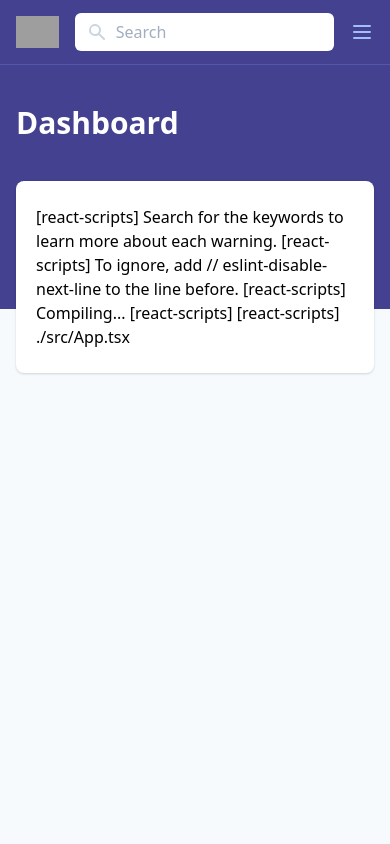
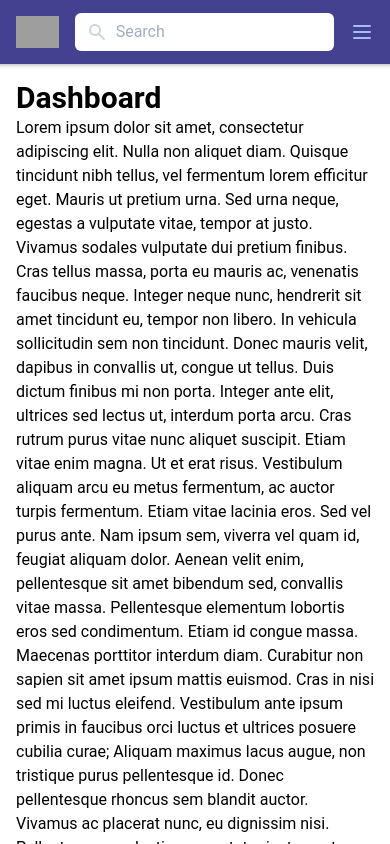
Before and after one commit to bladeau/TailwindCSS-Ionic, a React (Create React App) app: page / in a window 390 px wide. Built offline with nearby package versions, Linux system fonts and the light colour scheme; grey boxes are pictures that could not be loaded.

Commit message:
React-Responsive to make it adapt to mobile

```diff
--- a/package.json
+++ b/package.json
@@ -14,6 +14,7 @@
     "@types/node": "^12.12.24",
     "@types/react": "^16.9.17",
     "@types/react-dom": "^16.9.4",
+    "@types/react-responsive": "^8.0.2",
     "@types/react-router": "^5.1.4",
     "@types/react-router-dom": "^5.1.3",
     "autoprefixer": "^10.0.1",
@@ -22,6 +23,7 @@
     "postcss-cli": "^8.2.0",
     "react": "^16.13.0",
     "react-dom": "^16.13.0",
+    "react-responsive": "^8.1.0",
     "react-router": "^5.1.2",
     "react-router-dom": "^5.1.2",
     "react-scripts": "3.4.0",
--- a/src/App.tsx
+++ b/src/App.tsx
@@ -1,6 +1,6 @@
 import React from 'react';
 import { Redirect, Route } from 'react-router-dom';
-import { IonApp, IonRouterOutlet } from '@ionic/react';
+import { IonApp, IonHeader, IonToolbar, IonContent } from '@ionic/react';
 import { IonReactRouter } from '@ionic/react-router';
 
 /* Core CSS required htmlFor Ionic components to work properly */
@@ -27,34 +27,62 @@ import './theme/variables.css';
 import './theme/tailwind.css';
 import Nav from './components/Nav';
 
-const App: React.FC = () => (
+// Switch theme when mobile
+import { useMediaQuery } from 'react-responsive';
+import Content from './components/Content';
+
+const App: React.FC = () => {
+  const isDesktopOrLaptop = useMediaQuery({
+    query: '(min-device-width: 1224px)',
+  });
+
+  return (
     <IonApp>
       <div
         className='min-h-screen bg-gray-100'
         data-pg-name='Stacked Layouts - Brand nav with overlap'
       >
         <div className='bg-indigo-800 pb-32'>
+          <IonHeader>
+            <IonToolbar>
               <Nav />
-        <header className='py-10'>
+            </IonToolbar>
+          </IonHeader>
+        </div>
+        <main className='-mt-32'>
+          <div>
+            {isDesktopOrLaptop ? (
+              <div>
+                <div className='py-5'>
                   <div className='max-w-7xl mx-auto px-4 sm:px-6 lg:px-8'>
                     <h1 className='text-3xl leading-9 font-bold text-white'>
                       Dashboard
                     </h1>
                   </div>
-        </header>
                 </div>
-      <main className='-mt-32'>
-        <div className='max-w-7xl mx-auto pb-12 px-4 sm:px-6 lg:px-8'>
-          <div className='bg-white rounded-lg shadow px-5 py-6 sm:px-6 text-black'>
-            [react-scripts] Search for the keywords to learn more about each
-            warning. [react-scripts] To ignore, add // eslint-disable-next-line
-            to the line before. [react-scripts] Compiling... [react-scripts]
-            [react-scripts] ./src/App.tsx
+                <div className='max-w-7xl mx-auto pb-12 px-4 sm:px-6 lg:px-8 '>
+                  <div className='bg-white rounded-lg shadow px-5 py-6 sm:px-6 text-black '>
+                    <Content />
                   </div>
+                </div>
+              </div>
+            ) : (
+              <div className='px-0'>
+                <IonContent fullscreen>
+                  <div className='m-4'>
+                    <h1 className='text-3xl leading-9 font-bold text-black '>
+                      Dashboard
+                    </h1>
+                    <Content />
+                  </div>
+                </IonContent>
+              </div>
+            )}
           </div>
         </main>
       </div>
     </IonApp>
   );
+};
 
 export default App;
--- /dev/null
+++ b/src/components/Content.tsx
@@ -0,0 +1,59 @@
+import React from 'react';
+
+const Content = () => {
+  return (
+    <div>
+      <p>
+        Lorem ipsum dolor sit amet, consectetur adipiscing elit. Nulla non
+        aliquet diam. Quisque tincidunt nibh tellus, vel fermentum lorem
+        efficitur eget. Mauris ut pretium urna. Sed urna neque, egestas a
+        vulputate vitae, tempor at justo. Vivamus sodales vulputate dui pretium
+        finibus. Cras tellus massa, porta eu mauris ac, venenatis faucibus
+        neque. Integer neque nunc, hendrerit sit amet tincidunt eu, tempor non
+        libero. In vehicula sollicitudin sem non tincidunt. Donec mauris velit,
+        dapibus in convallis ut, congue ut tellus. Duis dictum finibus mi non
+        porta. Integer ante elit, ultrices sed lectus ut, interdum porta arcu.
+        Cras rutrum purus vitae nunc aliquet suscipit. Etiam vitae enim magna.
+        Ut et erat risus. Vestibulum aliquam arcu eu metus fermentum, ac auctor
+        turpis fermentum. Etiam vitae lacinia eros. Sed vel purus ante. Nam
+        ipsum sem, viverra vel quam id, feugiat aliquam dolor. Aenean velit
+        enim, pellentesque sit amet bibendum sed, convallis vitae massa.
+        Pellentesque elementum lobortis eros sed condimentum. Etiam id congue
+        massa. Maecenas porttitor interdum diam. Curabitur non sapien sit amet
+        ipsum mattis euismod. Cras in nisi sed mi luctus eleifend. Vestibulum
+        ante ipsum primis in faucibus orci luctus et ultrices posuere cubilia
+        curae; Aliquam maximus lacus augue, non tristique purus pellentesque id.
+        Donec pellentesque rhoncus sem blandit auctor. Vivamus ac placerat nunc,
+        eu dignissim nisi. Pellentesque molestie consectetur justo eget auctor.
+        Etiam euismod malesuada facilisis. Nulla rhoncus mi nec dui sodales
+        elementum. Fusce ornare metus vitae purus auctor, eu pulvinar velit
+        tincidunt. Praesent vestibulum mattis magna nec placerat. Mauris
+        consequat, augue ut blandit elementum, massa lorem efficitur dolor, ac
+        ullamcorper orci turpis eget ligula. Cras vel sapien tortor. Aenean in
+        enim sit amet erat pharetra scelerisque. In vel urna blandit augue
+        blandit vulputate. Donec dignissim laoreet libero ac vestibulum. Aliquam
+        molestie tortor a neque luctus, sit amet sagittis magna tincidunt.
+        Vivamus imperdiet, turpis eget tincidunt auctor, orci enim tincidunt
+        arcu, eget lobortis quam turpis pretium elit. Cras fermentum, eros quis
+        scelerisque blandit, tellus nisl interdum turpis, a viverra libero ex
+        sed arcu. Morbi eros ex, scelerisque vel rhoncus at, convallis vel dui.
+        Fusce eu magna pretium, rhoncus erat nec, lobortis diam. Proin turpis
+        ligula, gravida hendrerit placerat et, varius semper enim. Etiam nibh
+        elit, elementum tempus hendrerit lacinia, mattis vitae diam. Quisque
+        eget accumsan urna. Praesent viverra enim nec sodales accumsan. In vitae
+        gravida purus. Sed gravida ipsum quis odio volutpat, nec fringilla
+        ligula hendrerit. Vivamus sollicitudin porttitor eros, nec porta eros
+        laoreet non. Pellentesque ultricies ut diam sed fermentum. Phasellus
+        ultricies dictum accumsan. Proin vulputate odio lorem, eget dapibus
+        lacus tincidunt commodo. Aliquam lacus quam, bibendum quis iaculis quis,
+        vehicula ut sem. Nunc a placerat lectus. Aenean metus tortor, tempus id
+        arcu et, lobortis mattis massa. Phasellus at vestibulum libero, ac
+        consectetur ante. Cras eleifend consectetur purus convallis scelerisque.
+        Etiam et pellentesque tortor, eget placerat justo. Mauris euismod
+        condimentum tincidunt.
+      </p>
+    </div>
+  );
+};
+
+export default Content;
--- a/src/components/Nav.tsx
+++ b/src/components/Nav.tsx
@@ -8,9 +8,9 @@ const Nav = () => {
     setProfileOptionsDropdownVisibiity,
   ] = useState(false);
   return (
-    <nav className='bg-indigo-800 border-b border-indigo-400 border-opacity-25 lg:border-none'>
+    <nav className='bg-indigo-800 border-indigo-400 border-opacity-25 lg:border-none'>
       <div className='max-w-7xl mx-auto px-2 sm:px-4 lg:px-8'>
-        <div className='relative h-16 flex items-center justify-between lg:border-b lg:border-indigo-400 lg:border-opacity-25'>
+        <div className='relative h-16 flex items-center justify-between l lg:border-indigo-400 lg:border-opacity-25'>
           <div className='px-2 flex items-center lg:px-0'>
             <div className='flex-shrink-0'>
               <img
@@ -207,7 +207,7 @@ const Nav = () => {
                   leaveFrom='transform opacity-100 scale-100'
                   leaveTo='transform opacity-0 scale-95'
                 >
-                  <div className='origin-top-right absolute right-0 mt-2 w-48 rounded-md shadow-lg'>
+                  <div className='origin-top-right absolute right-0 mt-2 w-48 rounded-md shadow-lg z-40'>
                     <div
                       className='py-1 bg-white rounded-md shadow-xs'
                       role='menu'
```
Also changed, not shown: src/theme/variables.css (+0 -154 lines), 1 other file (tests, documents, lock files or other folders). Lines whose indentation alone changed are shown as unchanged.
